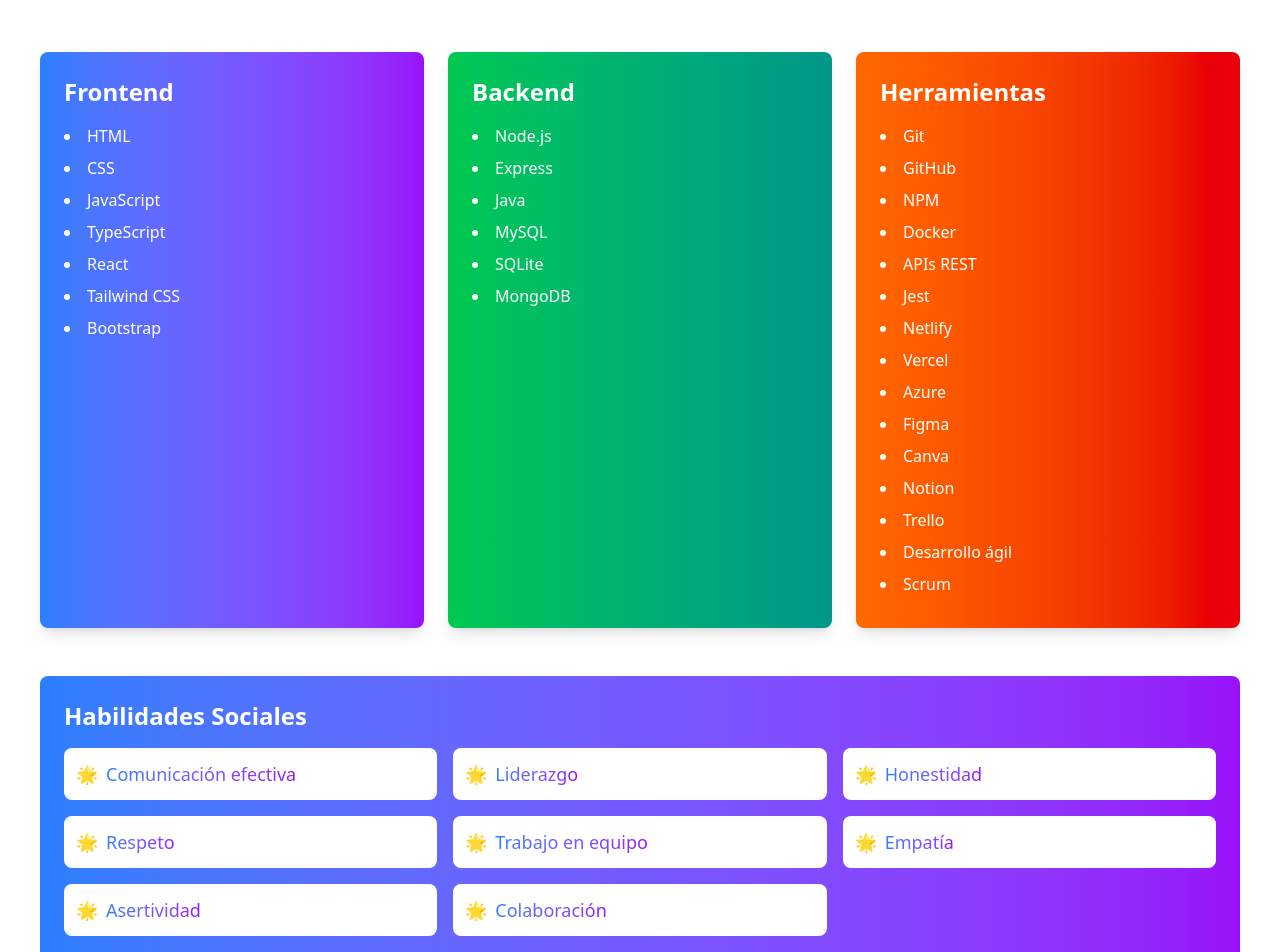
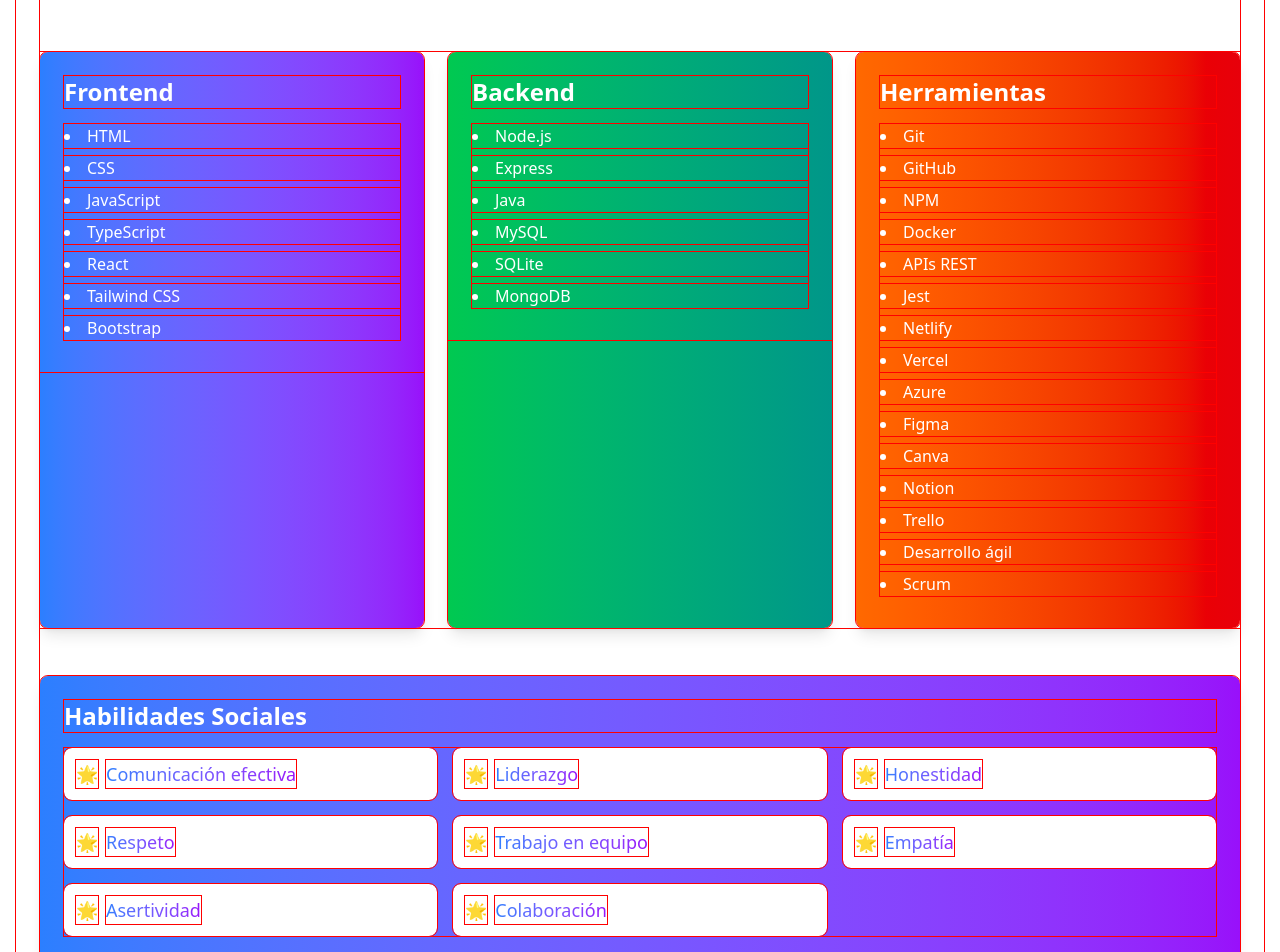
Before and after one commit to kelvinocampo/PortFolio, a React (Vite) app: page /Skills in a window 1280 px wide. Shown: the part 220-1172 px from the top of the page. Built offline with nearby package versions, Linux system fonts and the light colour scheme.

Commit message:
Add: CardSkill Grid

```diff
--- a/src/Components/Layouts/CardSkill/CardSkill.jsx
+++ b/src/Components/Layouts/CardSkill/CardSkill.jsx
@@ -1,17 +1,29 @@
 import React from 'react'
 
-export const CardSkill = ({children, title, styles}) => {
+export const CardSkill = ({ children, applyHover = true, title, styles, isGrid = false }) => {
+    const className = `bg-gradient-to-r rounded-lg shadow-lg overflow-hidden ${applyHover ? "group transform transition-all duration-300 hover:scale-105 " : "p-6 "
+        } ${styles}`;
     return (
         <div
-            className={"relative bg-gradient-to-r rounded-lg shadow-lg overflow-hidden group transform transition-all duration-300 hover:scale-105 "+styles}
+            className={className}
         >
-            <div className="absolute inset-0 transition-all duration-300"></div>
+            {isGrid
+                ?
+                <>
+                    <h3 className="text-2xl font-semibold mb-4 text-white">{title}</h3>
+                    <div className="grid grid-cols-1 sm:grid-cols-2 md:grid-cols-3 gap-4">
+                        {children}
+                    </div>
+                </>
+                :
                 <div className="relative p-6 text-white">
                     <h3 className="text-2xl font-semibold mb-4">{title}</h3>
                     <ul className="list-disc list-inside">
                         {children}
                     </ul>
                 </div>
+            }
+
         </div>
     )
 }
--- a/src/Components/Pages/Skills/Skills.jsx
+++ b/src/Components/Pages/Skills/Skills.jsx
@@ -35,9 +35,7 @@
                     </CardSkill>
                 </div>
 
-                <div className="bg-gradient-to-r from-blue-500 to-purple-600 rounded-lg p-6 ">
-                    <h3 className="text-2xl font-semibold mb-4 text-white">Habilidades Sociales</h3>
-                    <div className="grid grid-cols-1 sm:grid-cols-2 md:grid-cols-3 gap-4">
+                <CardSkill title="Habilidades Sociales" applyHover={false} isGrid={true} styles="from-blue-500 to-purple-600">
                     {info.skills.socialSkills.map((skill, index) => (
                         <div
                             key={index}
@@ -47,8 +45,7 @@
                             <p className="text-lg text-transparent bg-gradient-to-r from-blue-500 to-purple-600 bg-clip-text">{skill}</p>
                         </div>
                     ))}
-                    </div>
-                </div>
+                </CardSkill>
 
                 <div className="bg-gradient-to-r from-green-500 to-teal-600 rounded-lg p-6 text-white">
                     <h3 className="text-2xl font-semibold mb-4">Nivel de Inglés</h3>
--- a/src/index.css
+++ b/src/index.css
@@ -1 +1,5 @@
 @import "tailwindcss";
+
+*{
+    outline: 1px solid red;
+}
```
Lines whose indentation alone changed are shown as unchanged.
